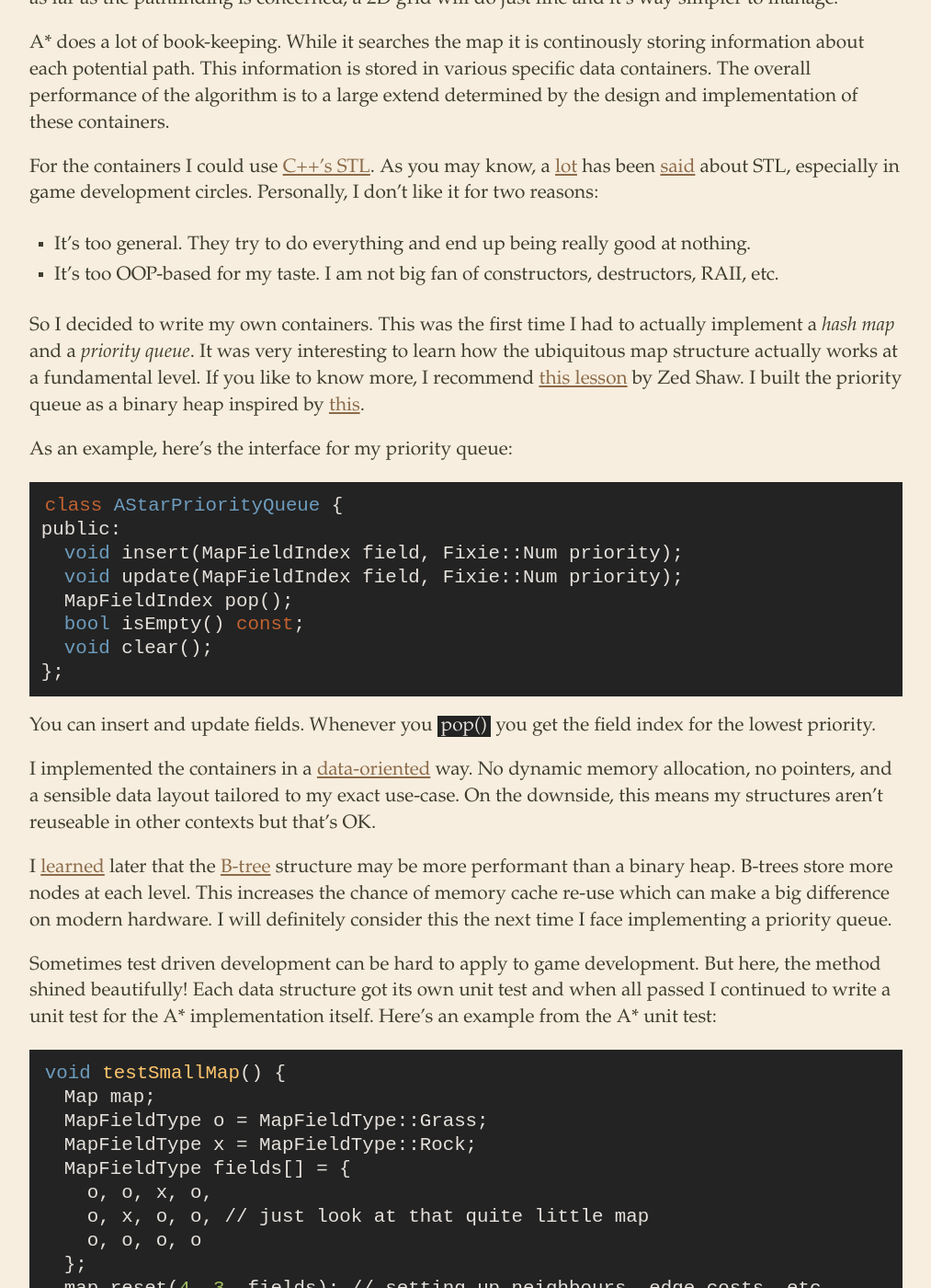
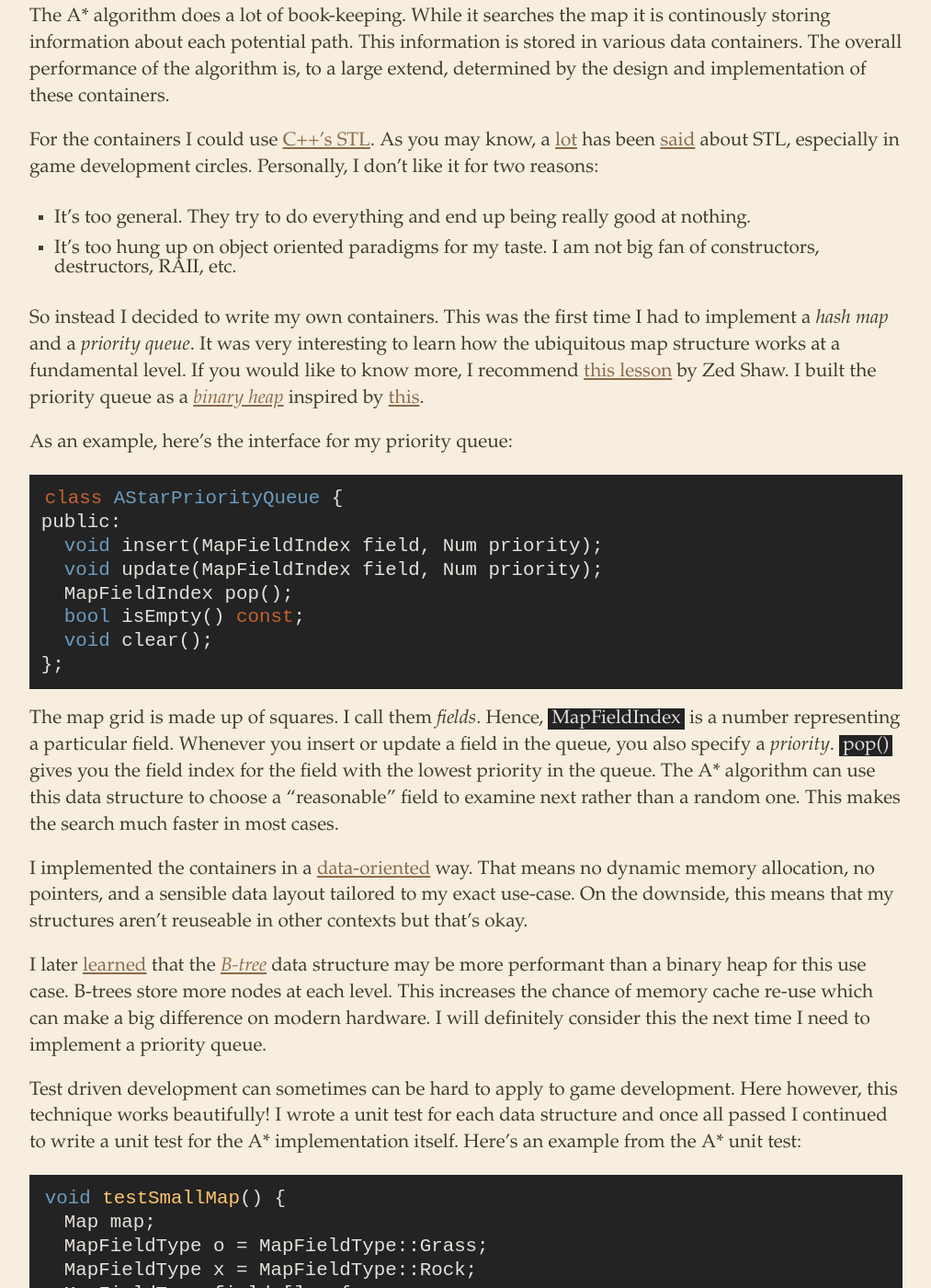
Before and after one commit to chopmo/rasmusrn.github.io, a Jekyll site: the page built from _posts/2015-05-10-pathfinding.markdown, in a window 1280 px wide and 1400 px high, scrolled down 1695 px. Shown: the whole window at 92% size, without its empty margins (133-1146 px from the left). Built offline with Jekyll 4.4.1, drawn with Linux system fonts in a browser that asks for light colours; some of the changed text lies outside the part shown.

Commit message:
Pathfinding post tweaks based on anissen feedback
Anders you rock. Again.

```diff
--- a/_posts/2015-05-10-pathfinding.markdown
+++ b/_posts/2015-05-10-pathfinding.markdown
@@ -4,7 +4,7 @@ layout: "post"
 date:   2015-05-10 12:00:00
 private: true
 ---
-In my game you control a small society of block people. But you do not control them directly as in most RTS games like Starcraft or Age of Empires. Instead, you tell your society as a whole to complete certain tasks.
+In my game you control a small society of "block people". You don't control them directly as you do in most RTS games like Starcraft or Age of Empires. Instead, you give orders to your society as a whole.
 
 <p class="photo">
   <img src="/assets/images/game-ss1.jpg" /><br>
@@ -13,44 +13,44 @@ In my game you control a small society of block people. But you do not control t
 
 Exactly who does what and when is up to the block people themselves. They try to carry out your high level commands in the most effective manner they can "think" of. This control scheme is also seen in [The Settlers](http://en.wikipedia.org/wiki/The_Settlers) and [Banished](http://www.shiningrocksoftware.com/game/). Great games. The idea is to relieve the commander (that's you!) from tedious micro-management to allow for more focus on the grand strategy.
 
-So given this autonomous nature of the block dudes, I needed a pretty efficient pathfinding system. I had implemented pathfinding several times before, but I couldn't quite remember all the details. [This awesome article from Red Blob Games](http://www.redblobgames.com/pathfinding/a-star/introduction.html) got me up to speed. Thanks [Amit](https://twitter.com/redblobgames)!
+Given this autonomous nature of the block dudes, I needed a pretty efficient pathfinding system. I had implemented pathfinding several times before, but I couldn't quite remember all the details. [This awesome article from Red Blob Games](http://www.redblobgames.com/pathfinding/a-star/introduction.html) got me up to speed. Thanks [Amit](https://twitter.com/redblobgames)!
 
 <p class="photo">
   <img src="/assets/images/coffee-shop-work.jpg" style="width: 500px"><br>
   I like to work from coffee shops in the evening. Change of scenery is good for the mind.
 </p>
 
-I decided to use the popular [A* algorithm](http://en.wikipedia.org/wiki/A*_search_algorithm) with a grid map representation. The game world is 3D, but as far as the pathfinding is concerned, a 2D grid will do just fine and it's way simpler to manage.
+I decided to use the popular [A* algorithm](http://en.wikipedia.org/wiki/A*_search_algorithm) with a grid map representation. The game world is in 3D, but as far as the pathfinding is concerned, a 2D grid will do just fine and it is way simpler to manage.
 
-A* does a lot of book-keeping. While it searches the map it is continously storing information about each potential path. This information is stored in various specific data containers. The overall performance of the algorithm is to a large extend determined by the design and implementation of these containers.
+The A* algorithm does a lot of book-keeping. While it searches the map it is continously storing information about each potential path. This information is stored in various data containers. The overall performance of the algorithm is, to a large extend, determined by the design and implementation of these containers.
 
 For the containers I could use [C++'s STL](http://en.wikipedia.org/wiki/Standard_Template_Library). As you may know, a [lot](http://gamedev.stackexchange.com/questions/268/stl-for-games-yea-or-nay) has been [said](http://simonask.tumblr.com/post/59763277483/why-stl-isnt-great-for-game-development) about STL, especially in game development circles. Personally, I don't like it for two reasons:
 
 * It's too general. They try to do everything and end up being really good at nothing.
-* It's too OOP-based for my taste. I am not big fan of constructors, destructors, RAII, etc.
+* It's too hung up on object oriented paradigms for my taste. I am not big fan of constructors, destructors, RAII, etc.
 
-So I decided to write my own containers. This was the first time I had to actually implement a *hash map* and a *priority queue*. It was very interesting to learn how the ubiquitous map structure actually works at a fundamental level. If you like to know more, I recommend [this lesson](http://c.learncodethehardway.org/book/ex37.html) by Zed Shaw. I built the priority queue as a binary heap inspired by [this](http://stackoverflow.com/questions/17009056/how-to-implement-ologn-decrease-key-operation-for-min-heap-based-priority-queu).
+So instead I decided to write my own containers. This was the first time I had to implement a *hash map* and a *priority queue*. It was very interesting to learn how the ubiquitous map structure works at a fundamental level. If you would like to know more, I recommend [this lesson](http://c.learncodethehardway.org/book/ex37.html) by Zed Shaw. I built the priority queue as a *[binary heap](http://en.wikipedia.org/wiki/Binary_heap)* inspired by [this](http://stackoverflow.com/questions/17009056/how-to-implement-ologn-decrease-key-operation-for-min-heap-based-priority-queu).
 
 As an example, here's the interface for my priority queue:
 
 {% highlight cpp %}
 class AStarPriorityQueue {
 public:
-  void insert(MapFieldIndex field, Fixie::Num priority);
-  void update(MapFieldIndex field, Fixie::Num priority);
+  void insert(MapFieldIndex field, Num priority);
+  void update(MapFieldIndex field, Num priority);
   MapFieldIndex pop();
   bool isEmpty() const;
   void clear();
 };
 {% endhighlight %}
 
-You can insert and update fields. Whenever you `pop()` you get the field index for the lowest priority.
+The map grid is made up of squares. I call them *fields*. Hence, `MapFieldIndex` is a number representing a particular field. Whenever you insert or update a field in the queue, you also specify a *priority*. `pop()` gives you the field index for the field with the lowest priority in the queue. The A* algorithm can use this data structure to choose a "reasonable" field to examine next rather than a random one. This makes the search much faster in most cases.
 
-I implemented the containers in a [data-oriented](http://gamesfromwithin.com/data-oriented-design) way. No dynamic memory allocation, no pointers, and a sensible data layout tailored to my exact use-case. On the downside, this means my structures aren't reuseable in other contexts but that's OK.
+I implemented the containers in a [data-oriented](http://gamesfromwithin.com/data-oriented-design) way. That means no dynamic memory allocation, no pointers, and a sensible data layout tailored to my exact use-case. On the downside, this means that my structures aren't reuseable in other contexts but that's okay.
 
-I [learned](http://cglab.ca/~morin/misc/arraylayout/) later that the [B-tree](http://en.wikipedia.org/wiki/B-tree) structure may be more performant than a binary heap. B-trees store more nodes at each level. This increases the chance of memory cache re-use which can make a big difference on modern hardware. I will definitely consider this the next time I face implementing a priority queue.
+I later [learned](http://cglab.ca/~morin/misc/arraylayout/) that the *[B-tree](http://en.wikipedia.org/wiki/B-tree)* data structure may be more performant than a binary heap for this use case. B-trees store more nodes at each level. This increases the chance of memory cache re-use which can make a big difference on modern hardware. I will definitely consider this the next time I need to implement a priority queue.
 
-Sometimes test driven development can be hard to apply to game development. But here, the method shined beautifully! Each data structure got its own unit test and when all passed I continued to write a unit test for the A* implementation itself. Here's an example from the A* unit test:
+Test driven development can sometimes can be hard to apply to game development. Here however, this technique works beautifully! I wrote a unit test for each data structure and once all passed I continued to write a unit test for the A* implementation itself. Here's an example from the A* unit test:
 
 {% highlight cpp %}
 void testSmallMap() {
@@ -78,7 +78,7 @@ void testSmallMap() {
 }
 {% endhighlight %}
 
-Just look at that! I can now refactor to my heart's content and still be 99% sure everything works. Unit testing is awesome. End of discussion.
+Just look at that! Now I can refactor to my heart's content and still be 99% sure that everything works. Unit testing is awesome. End of discussion.
 
 And at long last for this post's grand finale. A video!
 
@@ -87,6 +87,6 @@ And at long last for this post's grand finale. A video!
   The weird back and forth behavior is due to a known bug.
 </p>
 
-Integrating pathfinding with the rest of the game is also a very interesting subject. How should the block dudes transform the path into movement/rotation? How do you manage changes in the terrain? What if an obstacle rises after the path has been calculated? Etc. Maybe that should be the topic for the next post.
+Integrating pathfinding into game is also a very interesting subject. How should the block dudes transform the path into movement/rotation? How should changes in the terrain be managed? What if an obstacle appears after the path has been calculated? Etc. Maybe that should be the topic for the next post.
 
-Well, that is it for now. I hope you enjoyed reading. I am still new at this devlogging thing and very curious to hear what you think. Feel free to drop me an email with any feedback you might have (address below). I would love to hear from you.
+Well, that's it for now. I hope you enjoyed reading. I am still new at this devlogging thing and very curious to hear what you think. Feel free to drop me an email with any feedback you might have (address below). I would love to hear from you.
```
